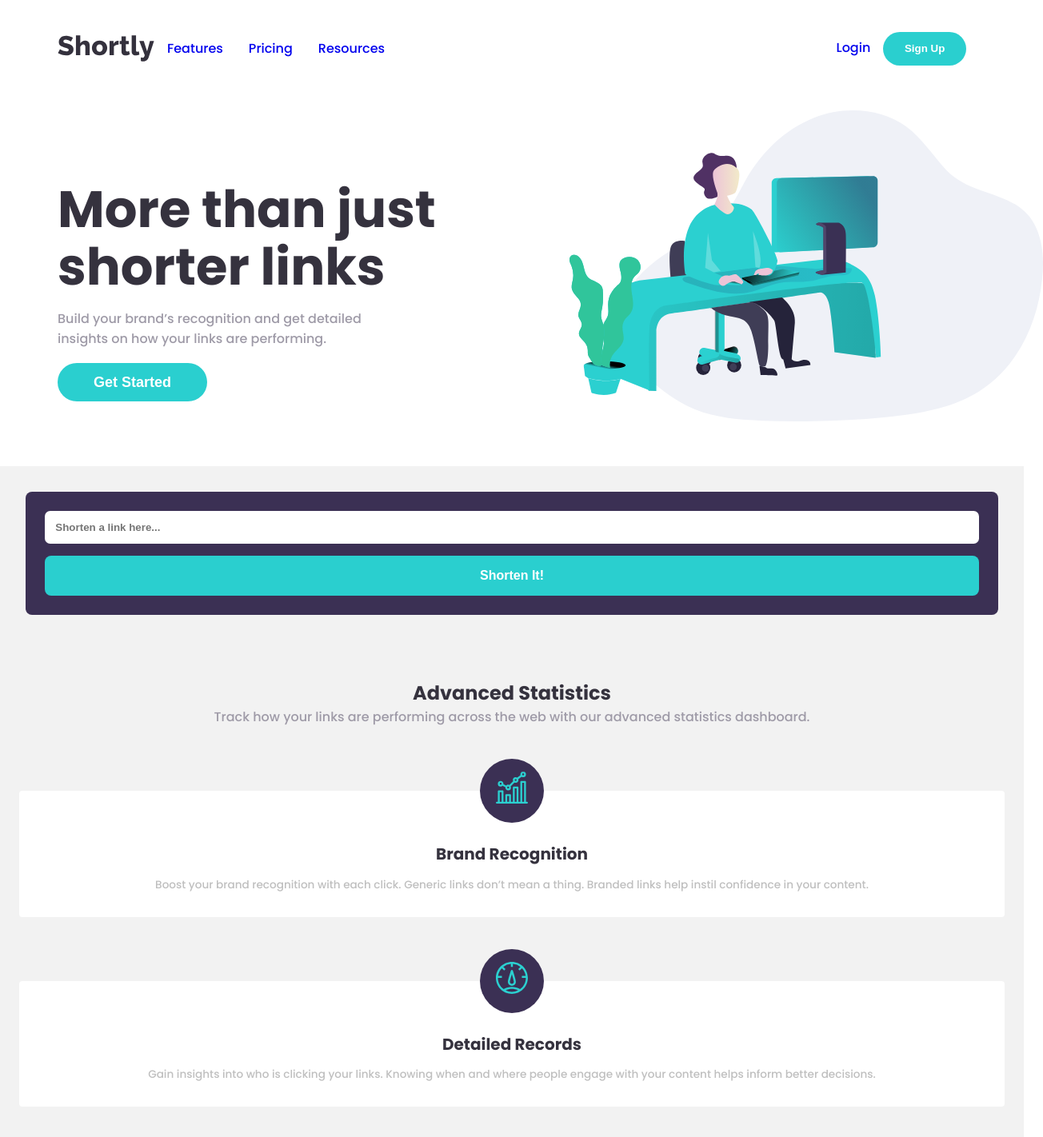
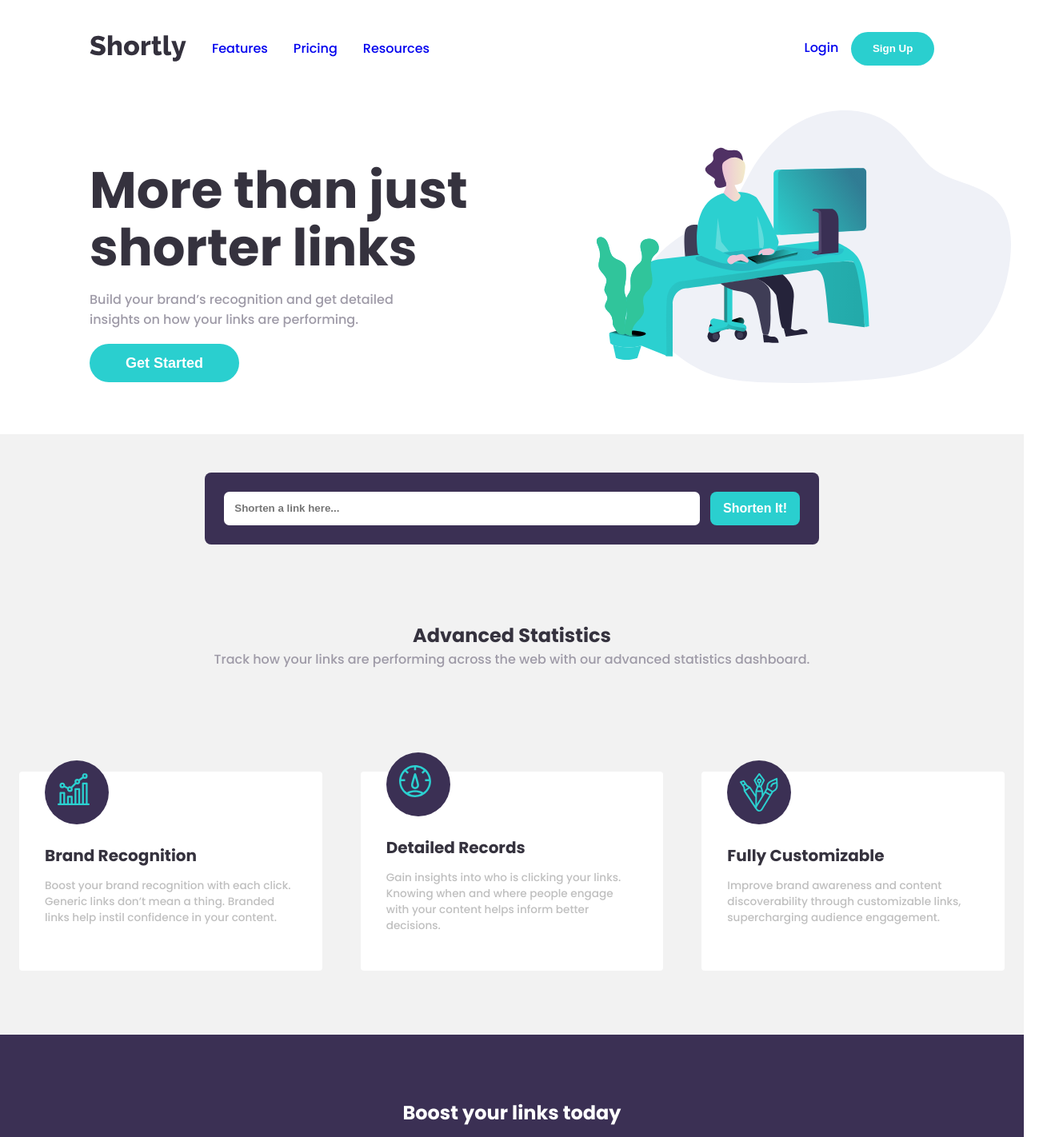
Before and after one commit to milescremen/url-shortener, a React (Create React App) app: page / in a window 1280 px wide. Shown: the top 1422 px of the page at 80% size, 1304 px wide, since content can reach past the window. Built offline with nearby package versions, Linux system fonts and the light colour scheme.

Commit message:
Media Queries for desktop

```diff
--- a/src/components/Card/Card.css
+++ b/src/components/Card/Card.css
@@ -3,6 +3,7 @@
     display: flex;
     flex-direction: column;
     align-items: center;
+    justify-content: center;
 
     background-color: hsl(0, 0%, 100%);
 
@@ -41,5 +42,16 @@
     margin: 1em 0;
 
     font-size: 0.85rem;
-    padding: 0 1em;
 }
+
+@media only screen and (min-width: 650px) {
+    .card {
+        align-items: flex-start;
+        text-align: left;
+        padding: 2em;
+    }
+
+    .card p {
+        max-width: 40ch;
+    }
+}
--- a/src/components/Footer/Footer.css
+++ b/src/components/Footer/Footer.css
@@ -44,3 +44,11 @@
     padding: 0.5em;
     cursor: pointer;
 }
+
+
+@media only screen and (min-width: 650px) {
+    .footer {
+        flex-direction: row;
+        justify-content: space-around;
+    }
+}
--- a/src/components/Header/Header.css
+++ b/src/components/Header/Header.css
@@ -15,9 +15,9 @@
     cursor: pointer;
 }
 
-@media only screen and (min-width: 780px) {
+@media only screen and (min-width: 650px) {
     .header {
-        margin: 2.5em 2.5em;
+        margin: 2.5em 5em;
         padding: 0;
     }
 
@@ -38,6 +38,10 @@
     .desktop-nav-links {
         display: flex;
         align-items: center;
+    }
+
+    .desktop-nav-links img {
+        margin-right: 1em;
     }
 
     .desktop-nav a {
@@ -70,7 +74,3 @@
         border-radius: 99em;
     }
 }
-
-
-@media only screen and (min-width: 1500px) {
-}
--- a/src/components/Input/Input.css
+++ b/src/components/Input/Input.css
@@ -1,8 +1,12 @@
 .input-container {
     background-color: hsl(0, 0%, 95%);
 
+    margin-top: 3em;
     padding-top: 2em;
     padding-bottom: 2em;
+
+    display: flex;
+    justify-content: center;
 }
 
 .input {
@@ -15,6 +19,8 @@
     padding: 1.5em;
 
     border-radius: 0.5em;
+
+    min-width: 80vw;
 }
 
 .input input {
@@ -46,11 +52,35 @@
 .input .error {
     color: rgb(237, 80, 80);
     font-size: 0.75rem;
-    margin-bottom: 0.25em;
+    margin-top: 1em;
 }
 
 .input .success {
     color: rgb(116, 232, 96);
     font-size: 0.75rem;
-    margin-bottom: 0.25em;
+    margin-top: 1em;
 }
+
+@media only screen and (min-width: 650px) {
+    .input {
+        margin: 1em 4em;
+        display: flex;
+        flex-direction: row;
+    }
+
+    .input input {
+        flex: 1;
+        margin-right: 1em;
+        margin-bottom: 0;
+    }
+
+    .input button {
+        padding: 0.75em 1em;
+    }
+}
+
+@media only screen and (min-width: 1050px) {
+    .input {
+        min-width: 60vw;
+    }
+}
--- a/src/components/Input/Input.js
+++ b/src/components/Input/Input.js
@@ -53,14 +53,16 @@ function Input() {
         <div className="input-container">
             <form onSubmit={addLink}>
                 <div className="input">
-                    { error && <p className="error">Url field must not be empty...</p> }
-                    { success && !error && <p className="success">Url succesfully submitted, please wait..</p> }
 
                     <input type="text" value={text} onChange={(e) => {setText(e.target.value)}} placeholder="Shorten a link here..."/>
 
                     <button type="submit">
                         Shorten It!
                     </button>
+
+
+                    { error && <p className="error">Url field must not be empty...</p> }
+                    { success && !error && <p className="success">Url succesfully submitted, please wait..</p> }
                 </div>
             </form>
 
--- a/src/components/Landing/Landing.css
+++ b/src/components/Landing/Landing.css
@@ -42,13 +42,13 @@
     cursor: pointer;
 }
 
-@media only screen and (min-width: 780px) {
+@media only screen and (min-width: 650px) {
     .landing {
         flex-direction: row-reverse;
         justify-content: space-between;
         align-items: center;
 
-        margin: 2.5em;
+        margin: 2.5em 5em;
     }
 
     .landing > img {
@@ -60,7 +60,7 @@
     .landing-body > h1 {
         font-size: 4rem;
         line-height: 1.125em;
-        max-width: 19ch;
+        max-width: 30ch;
         text-align: left;
     }
 
--- a/src/components/Main/Main.css
+++ b/src/components/Main/Main.css
@@ -9,7 +9,6 @@
     justify-content: center;
     align-content: center;
 }
-
 
 .main-heading h2 {
     font-size: 1.5rem;
@@ -53,3 +52,10 @@
 
     cursor: pointer;
 }
+
+@media only screen and (min-width: 650px) {
+    .main-content {
+        display: flex;
+        justify-content: center;
+    }
+}
```
